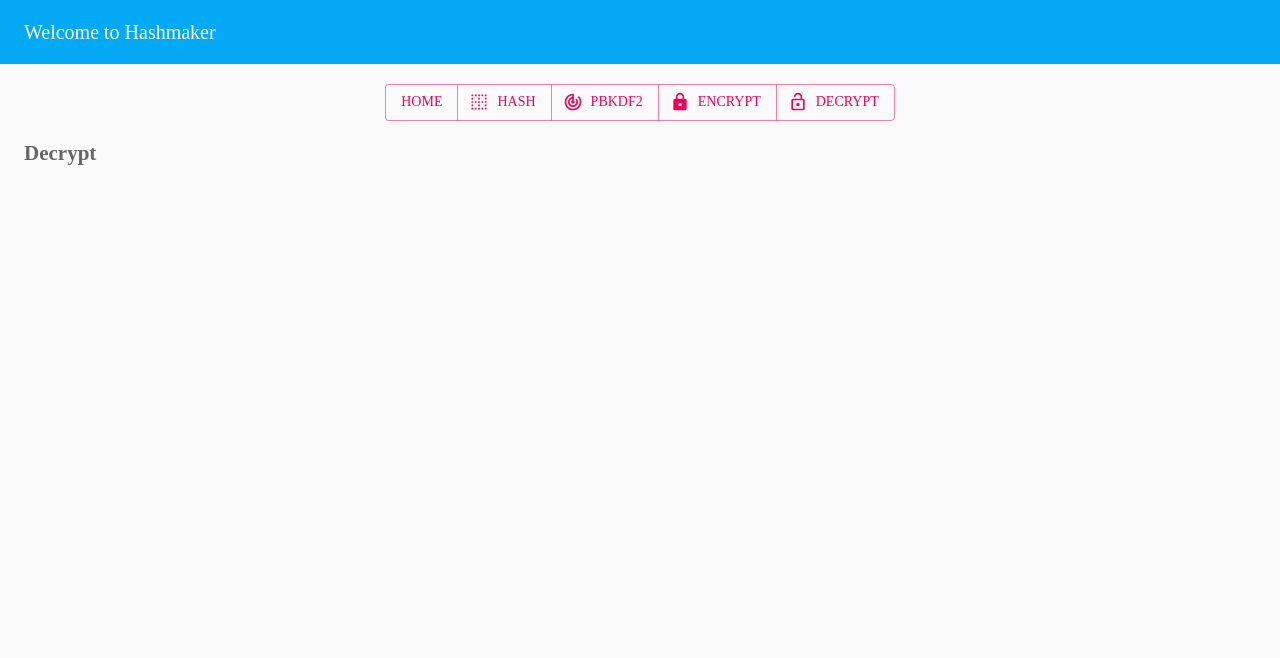
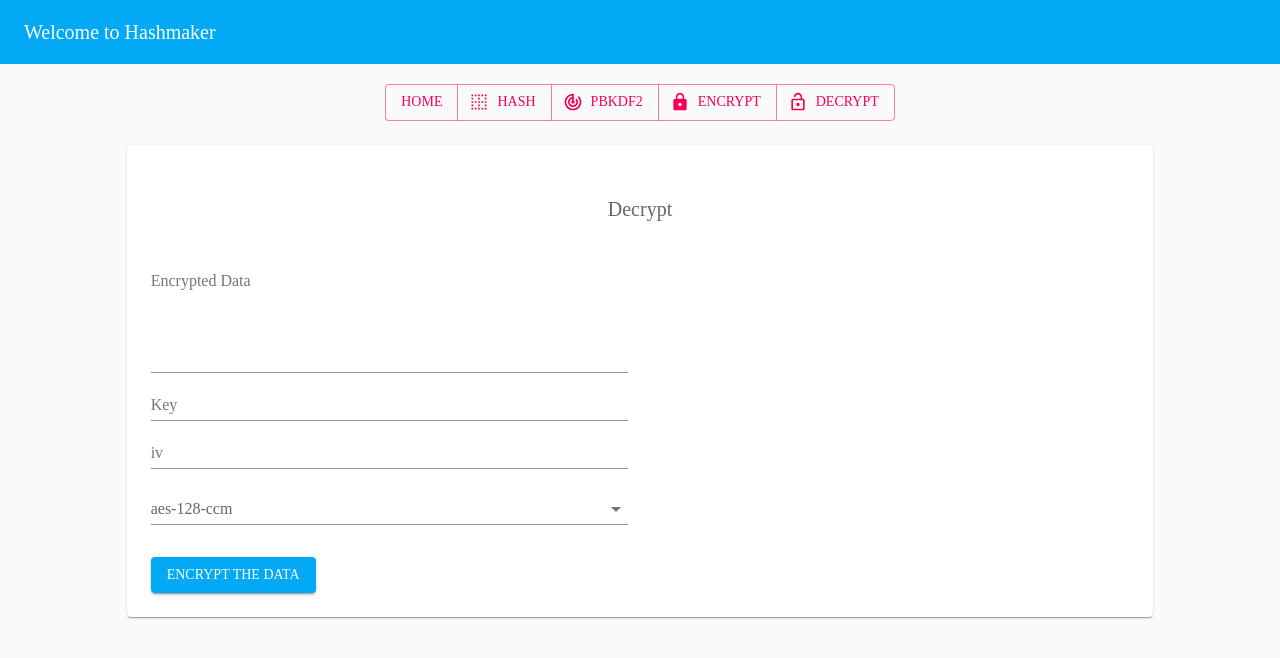
Before and after one commit to joraavanes/hashmaker, a React (Create React App) app in the folder hashmaker-client/: page /decrypt in a window 1280 px wide. Shown: the top 658 px of the page. Built offline with nearby package versions, Linux system fonts and the light colour scheme; a web font is replaced by a local one.

Commit message:
Add form to decrypt

```diff
--- a/hashmaker-client/src/components/Decrypt.js
+++ b/hashmaker-client/src/components/Decrypt.js
@@ -1,9 +1,92 @@
-import React from 'react'
+import React, { useState } from 'react'
+import { Grid, Typography, Paper, TextField, makeStyles, MenuItem, Select, Button } from '@material-ui/core'
+
+const useStyles = makeStyles(styles => ({
+    mt1:{
+        marginTop: styles.spacing(3)
+    },
+    mt2:{
+        marginTop: styles.spacing(4)
+    },
+    smPadding:{
+        padding: styles.spacing(3)
+    },
+    colorWhite:{
+        color: '#fff'
+    }
+}))
 
 const Decrypt = () => {
+    const {mt1, mt2, smPadding, colorWhite} = useStyles();
+
+    const [algorithm, setAlgorithm] = useState('aes-128-ccm');
+
+    const changeHandler = e => setAlgorithm(e.target.value);
+
+    const handleSubmit = e => {
+        e.preventDefault();
+    }
+
     return (
         <div>
-            <h2>Decrypt</h2>
+            <Grid container justify="center" className={mt1}>
+                <Grid item xs={12} sm={10}>
+                    <Paper variant="elevation" className={smPadding}>
+                        <Typography
+                            className={smPadding}
+                            align="center"
+                            component="h2"
+                            variant="h6">
+                            Decrypt
+                        </Typography>
+                        <Grid container spacing={3}>
+                            <Grid item xs={12} sm={6}>
+                                <form noValidate onSubmit={handleSubmit}>
+                                    <TextField
+                                        id="encryptedData"
+                                        variant="standard"
+                                        label="Encrypted Data"
+                                        fullWidth
+                                        multiline
+                                        rows={5}
+                                    />
+                                    <TextField
+                                        id="key"
+                                        variant="standard"
+                                        label="Key"
+                                        fullWidth
+                                    />
+                                    <TextField
+                                        id="iv"
+                                        variant="standard"
+                                        label="iv"
+                                        fullWidth
+                                    />
+                                    <Select
+                                        labelId="algorithm"
+                                        label="algorithm"
+                                        id="algorithm"
+                                        value={algorithm}
+                                        onChange={changeHandler}
+                                        fullWidth
+                                        className={mt1}
+                                    >
+                                        <MenuItem value="aes-128-ccm">aes-128-ccm</MenuItem>
+                                        <MenuItem value="aes-128-gcm">aes-128-gcm</MenuItem>
+                                        <MenuItem value="aes-192-ccm">aes-192-ccm</MenuItem>
+                                        <MenuItem value="aes-192-gcm">aes-192-gcm</MenuItem>
+                                        <MenuItem value="aes-256-ccm">aes-256-ccm</MenuItem>
+                                        <MenuItem value="aes-256-gcm">aes-256-gcm</MenuItem>
+                                    </Select>
+                                    <Button type="submit" color="primary" variant="contained" className={`${mt2} ${colorWhite}`}>Encrypt the Data</Button>
+                                </form>
+
+                            </Grid>
+                            <Grid item xs={12} sm={6}></Grid>
+                        </Grid>
+                    </Paper>
+                </Grid>
+            </Grid>
         </div>
     )
 }
```
